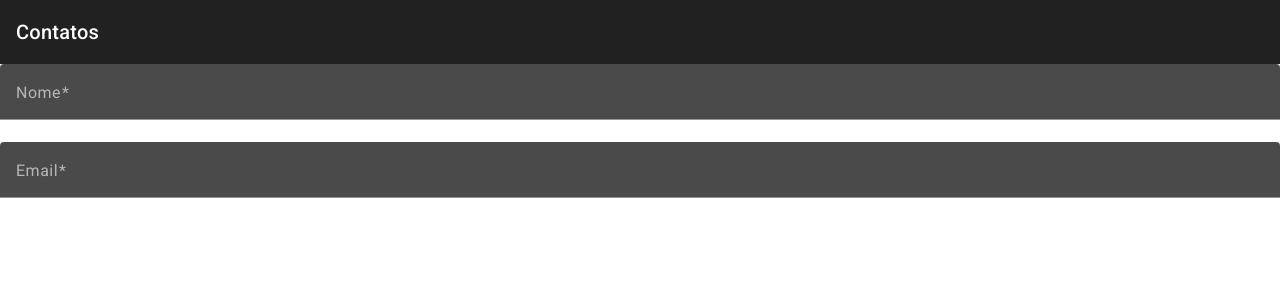
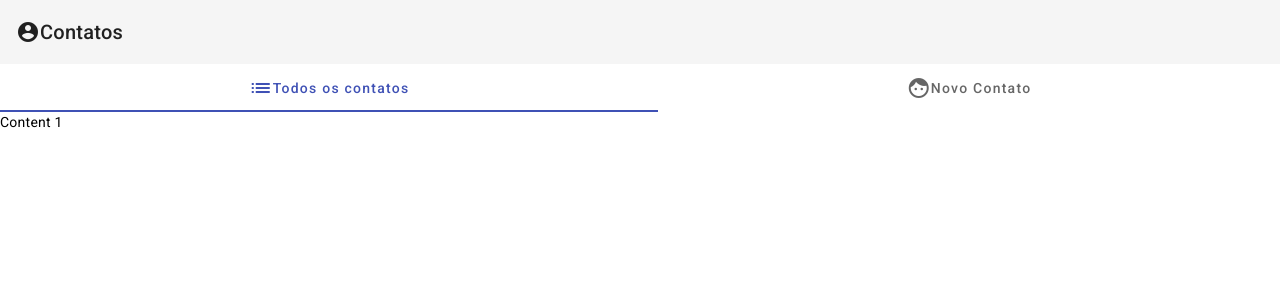
Before and after one commit to JonFalleNBR/agenda-api-front, an Angular app in the folder agenda-api-front/: page / in a window 1280 px wide. Shown: the top 300 px of the page. Built offline with nearby package versions, Linux system fonts and the light colour scheme.

Commit message:
Estilização da tela de formulario para novo Contato

```diff
--- a/agenda-api-front/angular.json
+++ b/agenda-api-front/angular.json
@@ -35,7 +35,7 @@
               "src/assets"
             ],
             "styles": [
-              "@angular/material/prebuilt-themes/pink-bluegrey.css",
+              "@angular/material/prebuilt-themes/indigo-pink.css",
               "src/styles.css"
             ],
             "scripts": [],
--- a/agenda-api-front/src/app/contato/contato.component.css
+++ b/agenda-api-front/src/app/contato/contato.component.css
@@ -1,3 +1,43 @@
 .full-width{
     width: 100%;
 }
+
+.half-width{
+    width: 50%;
+}
+
+.container {
+    margin-top: 30px;
+    display: flex;
+    justify-content: center;
+    box-shadow: 0 4px 6px rgba(136, 78, 160, 0.1), 0 1px 3px rgba(136, 78, 160, 0.1);
+
+
+}
+
+.custom-card {
+
+    width: 50%;
+    padding: 20px;
+    text-align: center;
+    background-color: #3646a0;
+    border-radius: 40px;
+
+}
+
+.custom-card-title {
+    margin-bottom: 20px;
+    color: white;
+}
+
+.custom-button {
+    color: white;
+}
+
+.error-message {
+    color: red;
+}
+
+.input-color{
+    color: azure;
+}
--- a/agenda-api-front/src/app/contato/contato.component.html
+++ b/agenda-api-front/src/app/contato/contato.component.html
@@ -1,11 +1,32 @@
-<mat-toolbar>Contatos</mat-toolbar>
+<mat-toolbar>
+    <mat-icon >account_circle</mat-icon>
+    Contatos</mat-toolbar>
+
+<mat-tab-group>
+    <mat-tab>
+        <ng-template mat-tab-label>
+            <mat-icon>list</mat-icon>
+            Todos os contatos
+        </ng-template>
+        <!-- Conteúdo do primeiro tab -->
+        Content 1
+    </mat-tab>
+    <mat-tab >
+        <ng-template mat-tab-label>
+            <mat-icon>face</mat-icon>
+            Novo Contato
+        </ng-template>
+        <div class="container">
+            <mat-card class="custom-card">
+                <mat-card-title class="custom-card-title">Novo Contato</mat-card-title>
+                <!-- Conteúdo do segundo tab -->
                 <form [formGroup]="formulario" (ngSubmit)="submit()">
                     <mat-form-field class="full-width">
                         <mat-label>Nome</mat-label>
                         <input formControlName="nome" matInput placeholder="Digite seu nome">
                     </mat-form-field>
                     <div *ngIf="formulario.get('nome')?.invalid && (formulario.get('nome')?.touched || formulario.get('nome')?.dirty)">
-        <div *ngIf="formulario.get('nome')?.hasError('required')" style="color: red;">
+                        <div *ngIf="formulario.get('nome')?.hasError('required')" class="error-message">
                             Campo nome é obrigatório
                         </div>
                     </div>
@@ -15,10 +36,14 @@
                         <input formControlName="email" matInput placeholder="Exemplo@email.com">
                     </mat-form-field>
                     <div *ngIf="formulario.get('email')?.invalid && (formulario.get('email')?.touched || formulario.get('email')?.dirty)">
-        <div *ngIf="formulario.get('email')?.hasError('email')" style="color: red;">
+                        <div *ngIf="formulario.get('email')?.hasError('email')" class="error-message">
                             Email inválido
                         </div>
                     </div>
 
-    <button type="submit" [disabled]="formulario.invalid"   mat-button color="primary">Adicionar</button>
+                    <button type="submit" [disabled]="formulario.invalid" mat-button color="primary" class="custom-button" style="color: aliceblue;" >Adicionar</button>
                 </form>
+            </mat-card>
+        </div>
+    </mat-tab>
+</mat-tab-group>
--- a/agenda-api-front/src/app/contato/contato.component.ts
+++ b/agenda-api-front/src/app/contato/contato.component.ts
@@ -32,7 +32,6 @@ constructor(
 
 
   }
-
   submit(){
     const formValues = this.formulario.value;
      const contato : Contato = new Contato(formValues.nome, formValues.email);
```
Also changed, not shown: agenda-api-front/src/app/app.module.ts (+8 -1 lines). Lines whose indentation alone changed are shown as unchanged.
